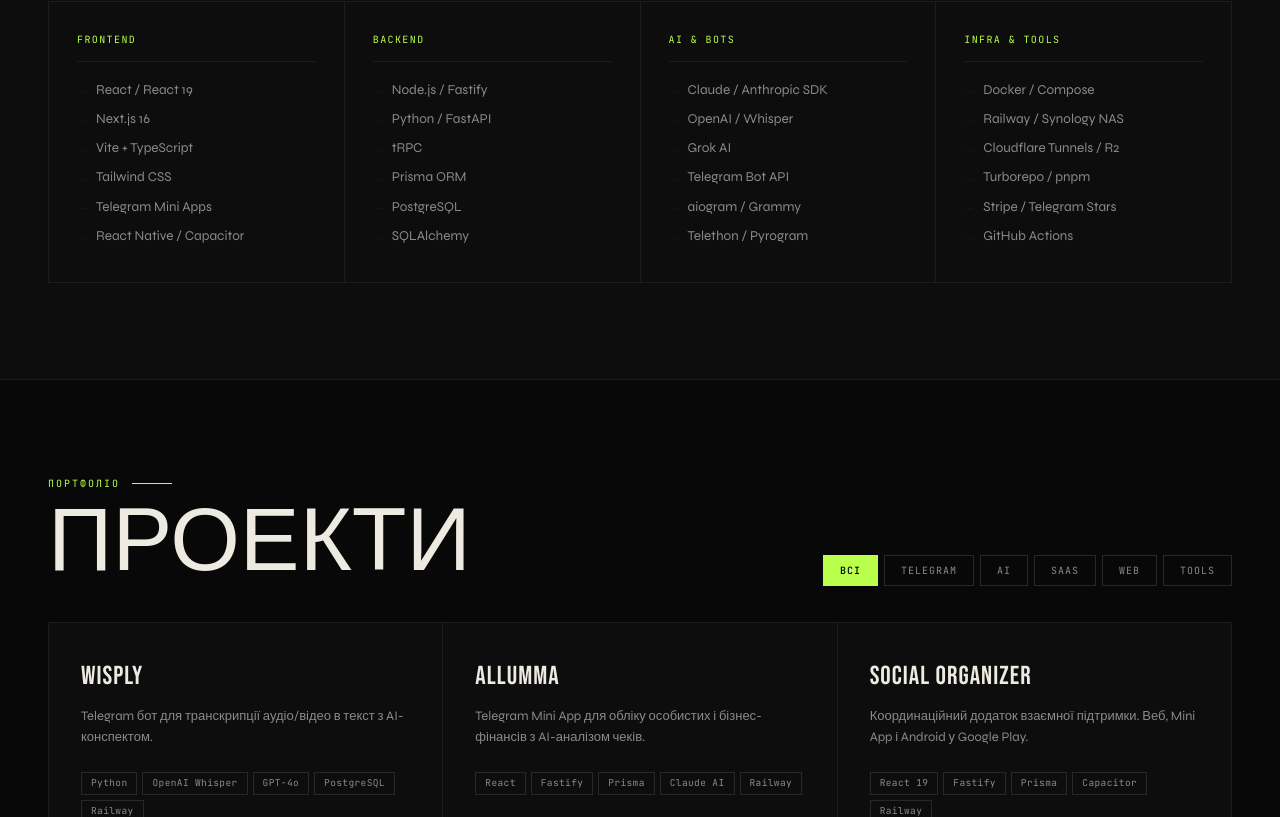
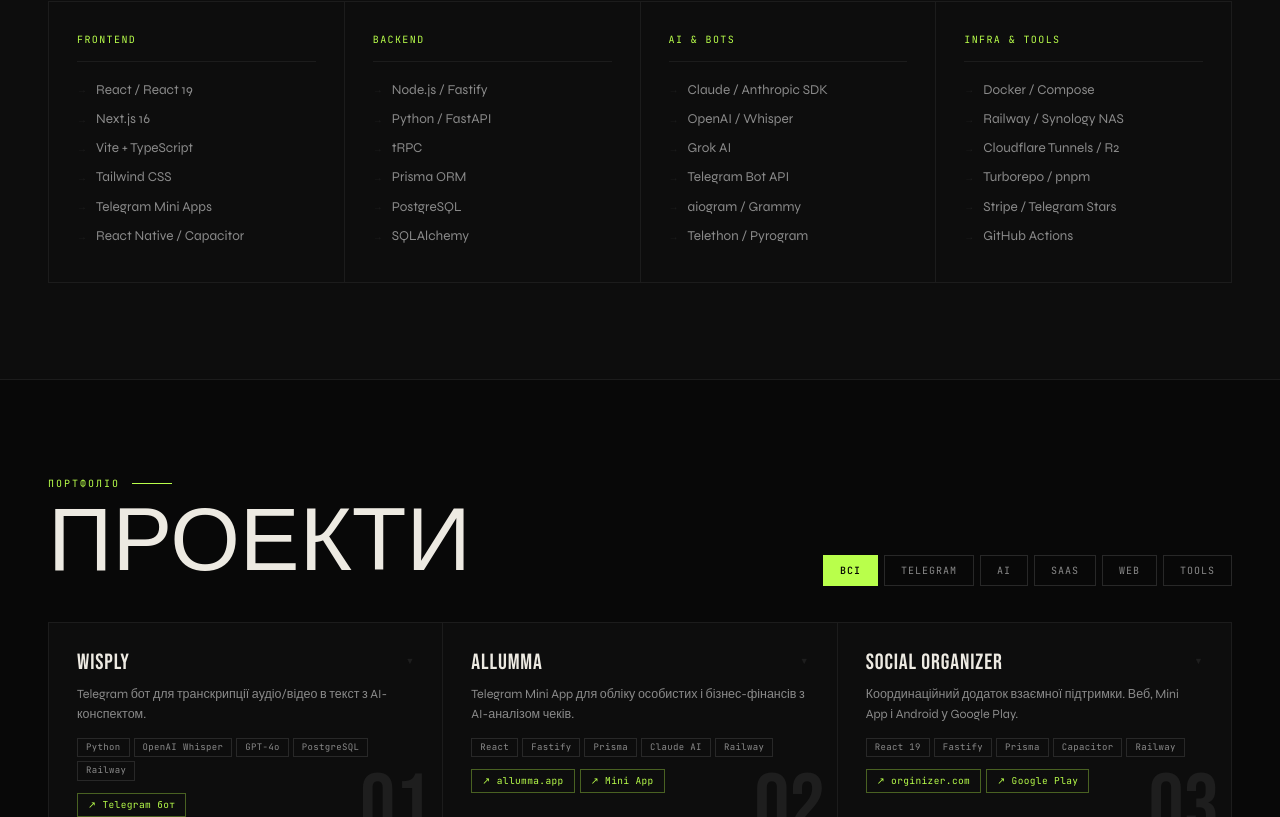
Before and after one commit to Lambertain/lambertain-site, a Next.js app: page / in a window 1280 px wide. Shown: the part 1983-2800 px from the top of the page. Built offline with nearby package versions, Linux system fonts and the light colour scheme.

Commit message:
fix: remove broken flip cards, links always visible on card front, expand on click for details

```diff
--- a/src/app/globals.css
+++ b/src/app/globals.css
@@ -135,31 +135,9 @@
 .filter-pill:hover { border-color: var(--accent); color: var(--accent); }
 .filter-pill--active { border-color: var(--accent); background: var(--accent); color: #000; font-weight: 500; }
 
-/* ── Flip cards ────────────────────────────────── */
-.proj-flip-wrap {
-  perspective: 1000px;
-  cursor: pointer;
-  background: var(--surface);
-  min-height: 280px;
-}
-.proj-flip-inner {
-  position: relative;
-  width: 100%;
-  height: 100%;
-  min-height: 280px;
-  transform-style: preserve-3d;
-  transition: transform 0.55s cubic-bezier(0.4, 0, 0.2, 1);
-}
-.proj-flip-inner.is-flipped { transform: rotateY(180deg); }
-.proj-flip-face {
-  position: absolute;
-  inset: 0;
-  backface-visibility: hidden;
-  -webkit-backface-visibility: hidden;
-  width: 100%;
-  height: 100%;
-}
-.proj-flip-back { transform: rotateY(180deg); }
+/* ── Project card expand ───────────────────────── */
+.proj-card { transition: background 0.22s; }
+.proj-card:hover .proj-toggle { color: var(--accent) !important; }
 
 /* ── Service tile hover ────────────────────────── */
 .service-tile:hover { background: var(--surface-2) !important; }
--- a/src/components/Projects.tsx
+++ b/src/components/Projects.tsx
@@ -4,14 +4,14 @@
 
 export default function Projects() {
   const [active, setActive] = useState<ProjectCategory>("all");
-  const [flipped, setFlipped] = useState<Set<string>>(new Set());
+  const [expanded, setExpanded] = useState<Set<string>>(new Set());
 
   const visible = active === "all"
     ? PROJECTS
     : PROJECTS.filter((p) => p.categories.includes(active as Exclude<ProjectCategory, "all">));
 
   const toggle = (num: string) => {
-    setFlipped((prev) => {
+    setExpanded((prev) => {
       const next = new Set(prev);
       next.has(num) ? next.delete(num) : next.add(num);
       return next;
@@ -53,79 +53,116 @@
         }}
       >
         {visible.map((p) => {
-          const isFlipped = flipped.has(p.num);
+          const isOpen = expanded.has(p.num);
           return (
-            <div
+            <article
               key={p.num}
-              className="proj-flip-wrap"
+              className="proj-card"
+              style={{
+                background: "var(--surface)",
+                padding: "28px 28px 22px",
+                position: "relative",
+                overflow: "hidden",
+                display: "flex",
+                flexDirection: "column",
+                cursor: "pointer",
+              }}
               onClick={() => toggle(p.num)}
-              title="Натисни для деталей"
             >
-              <div className={"proj-flip-inner" + (isFlipped ? " is-flipped" : "")}>
-                {/* FRONT */}
-                <article
-                  className="proj-flip-face proj-card"
-                  style={{ background: "var(--surface)", padding: "34px 32px 30px", position: "relative", overflow: "hidden" }}
-                >
+              {/* hover border */}
               <div className="proj-border" style={{ position: "absolute", inset: 0, border: "1px solid transparent", transition: "border-color 0.25s", pointerEvents: "none", zIndex: 2 }} />
-                  <div className="proj-num" style={{ position: "absolute", bottom: -14, right: 16, fontFamily: "var(--font-display)", fontSize: 96, lineHeight: 1, color: "var(--dim)", pointerEvents: "none", transition: "color 0.25s", zIndex: 0 }}>
+
+              {/* bg number */}
+              <div className="proj-num" style={{ position: "absolute", bottom: -14, right: 12, fontFamily: "var(--font-display)", fontSize: 88, lineHeight: 1, color: "var(--dim)", pointerEvents: "none", transition: "color 0.25s", zIndex: 0 }}>
                 {p.num}
               </div>
-                  <h3 className="proj-name" style={{ fontFamily: "var(--font-display)", fontSize: 26, letterSpacing: "0.04em", color: "var(--text)", marginBottom: 10, position: "relative", zIndex: 1, transition: "color 0.2s" }}>
+
+              {/* title row */}
+              <div style={{ display: "flex", alignItems: "flex-start", justifyContent: "space-between", gap: 8, marginBottom: 8, position: "relative", zIndex: 1 }}>
+                <h3 className="proj-name" style={{ fontFamily: "var(--font-display)", fontSize: 22, letterSpacing: "0.04em", color: "var(--text)", transition: "color 0.2s", lineHeight: 1.1 }}>
                   {p.name}
                 </h3>
-                  <p style={{ fontSize: 13, lineHeight: 1.62, color: "var(--muted)", marginBottom: 22, minHeight: 44, position: "relative", zIndex: 1 }}>
+                <span style={{ fontFamily: "var(--font-mono)", fontSize: 9, color: "var(--dim)", paddingTop: 4, flexShrink: 0, transition: "color 0.2s" }} className="proj-toggle">
+                  {isOpen ? "▲" : "▼"}
+                </span>
+              </div>
+
+              {/* desc */}
+              <p style={{ fontSize: 12.5, lineHeight: 1.6, color: "var(--muted)", marginBottom: 14, position: "relative", zIndex: 1 }}>
                 {p.desc}
               </p>
-                  <div style={{ display: "flex", flexWrap: "wrap", gap: 5, position: "relative", zIndex: 1 }}>
+
+              {/* tags */}
+              <div style={{ display: "flex", flexWrap: "wrap", gap: 4, marginBottom: 12, position: "relative", zIndex: 1 }}>
                 {p.tags.map((tag) => (
-                      <span key={tag} className="proj-tag" style={{ fontFamily: "var(--font-mono)", fontSize: 9.5, letterSpacing: "0.04em", padding: "3px 9px", border: "1px solid var(--border-2)", color: "var(--muted)", transition: "all 0.2s" }}>
+                  <span key={tag} className="proj-tag" style={{ fontFamily: "var(--font-mono)", fontSize: 9, letterSpacing: "0.04em", padding: "2px 8px", border: "1px solid var(--border-2)", color: "var(--muted)", transition: "all 0.2s" }}>
                     {tag}
                   </span>
                 ))}
               </div>
-                  <div style={{ position: "absolute", bottom: 14, right: 16, fontFamily: "var(--font-mono)", fontSize: 9, color: "var(--dim)", zIndex: 3 }}>
-                    деталі ↗
-                  </div>
-                </article>
 
-                {/* BACK */}
-                <div
-                  className="proj-flip-face proj-flip-back"
-                  style={{ background: "var(--surface-2)", padding: "28px 28px 24px", position: "relative", overflow: "hidden", display: "flex", flexDirection: "column" }}
-                >
-                  <div style={{ position: "absolute", top: 0, left: 0, right: 0, height: 2, background: "var(--accent)", opacity: 0.6 }} />
-                  <p style={{ fontFamily: "var(--font-mono)", fontSize: 10, letterSpacing: "0.1em", textTransform: "uppercase", color: "var(--accent)", marginBottom: 8 }}>
-                    {p.num} / {p.name}
-                  </p>
-                  <p style={{ fontSize: 12.5, lineHeight: 1.7, color: "var(--text)", flex: 1, marginBottom: 16 }}>
-                    {p.longDesc}
-                  </p>
-                  <div style={{ marginTop: "auto", display: "flex", flexWrap: "wrap", gap: 6 }}>
-                    {p.links.length > 0 ? (
-                      p.links.map((link) => (
+              {/* links — always visible */}
+              {p.links.length > 0 && (
+                <div style={{ display: "flex", flexWrap: "wrap", gap: 5, position: "relative", zIndex: 3 }} onClick={e => e.stopPropagation()}>
+                  {p.links.map((link) => (
                     <a
                       key={link.url}
                       href={link.url}
                       target="_blank"
                       rel="noopener noreferrer"
-                          onClick={(e) => e.stopPropagation()}
-                          style={{ display: "inline-flex", alignItems: "center", gap: 6, fontFamily: "var(--font-mono)", fontSize: 10.5, color: "var(--accent)", textDecoration: "none", border: "1px solid var(--accent)", padding: "6px 14px", transition: "background 0.2s, color 0.2s" }}
-                          onMouseEnter={e => { (e.currentTarget as HTMLAnchorElement).style.background = "var(--accent)"; (e.currentTarget as HTMLAnchorElement).style.color = "#000"; }}
-                          onMouseLeave={e => { (e.currentTarget as HTMLAnchorElement).style.background = "transparent"; (e.currentTarget as HTMLAnchorElement).style.color = "var(--accent)"; }}
+                      style={{
+                        display: "inline-flex",
+                        alignItems: "center",
+                        gap: 4,
+                        fontFamily: "var(--font-mono)",
+                        fontSize: 9.5,
+                        letterSpacing: "0.04em",
+                        color: "var(--accent)",
+                        textDecoration: "none",
+                        border: "1px solid rgba(185,255,75,0.35)",
+                        padding: "4px 10px",
+                        transition: "background 0.18s, color 0.18s, border-color 0.18s",
+                      }}
+                      onMouseEnter={e => {
+                        const el = e.currentTarget as HTMLAnchorElement;
+                        el.style.background = "var(--accent)";
+                        el.style.color = "#000";
+                        el.style.borderColor = "var(--accent)";
+                      }}
+                      onMouseLeave={e => {
+                        const el = e.currentTarget as HTMLAnchorElement;
+                        el.style.background = "transparent";
+                        el.style.color = "var(--accent)";
+                        el.style.borderColor = "rgba(185,255,75,0.35)";
+                      }}
                     >
                       ↗ {link.label}
                     </a>
-                      ))
-                    ) : (
-                      <p style={{ fontFamily: "var(--font-mono)", fontSize: 10, color: "var(--dim)", display: "flex", alignItems: "center", gap: 6 }}>
-                        <span style={{ color: "var(--border-2)" }}>⊘</span> {p.noUrlReason}
+                  ))}
+                </div>
+              )}
+
+              {/* expanded details */}
+              {isOpen && (
+                <div style={{
+                  marginTop: 16,
+                  paddingTop: 14,
+                  borderTop: "1px solid var(--border-2)",
+                  position: "relative",
+                  zIndex: 1,
+                }}>
+                  <div style={{ position: "absolute", top: 0, left: 0, right: 0, height: 1, background: "var(--accent)", opacity: 0.25 }} />
+                  <p style={{ fontSize: 12, lineHeight: 1.7, color: "var(--muted)" }}>
+                    {p.longDesc}
+                  </p>
+                  {p.links.length === 0 && p.noUrlReason && (
+                    <p style={{ fontFamily: "var(--font-mono)", fontSize: 9.5, color: "var(--dim)", marginTop: 10 }}>
+                      ⊘ {p.noUrlReason}
                     </p>
                   )}
                 </div>
-                </div>
-              </div>
-            </div>
+              )}
+            </article>
           );
         })}
       </div>
```
Lines whose indentation alone changed are shown as unchanged.
